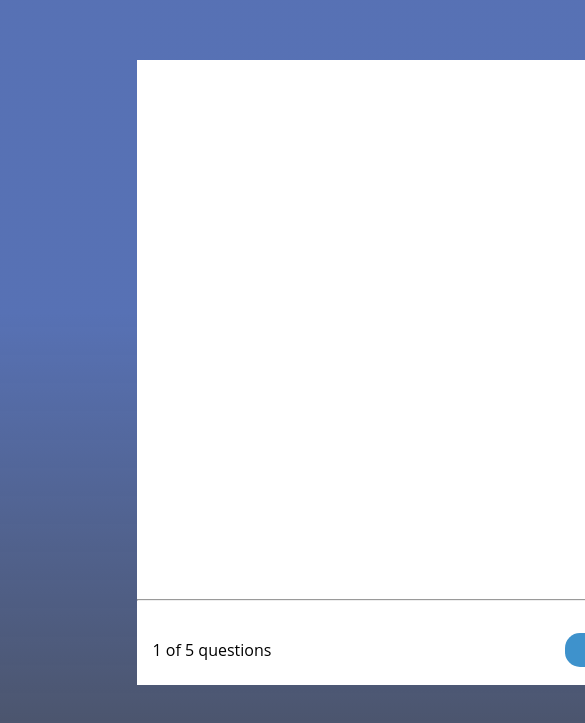
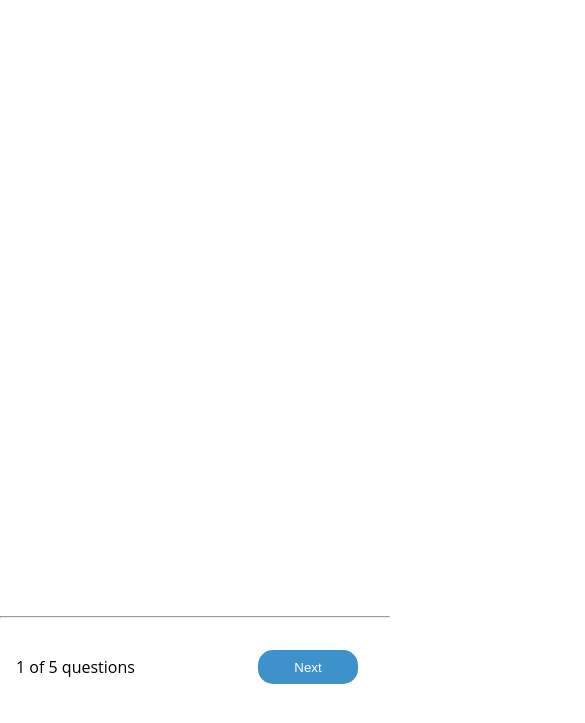
Before and after one commit to wiktorjedrus/quiz-app, a website built with Parcel: page quiz.html in a window 390 px wide. Shown: the part 109-832 px from the top of the page, 585 px wide, since content can reach past the window. Built offline with nearby package versions, Linux system fonts and the light colour scheme.

Commit message:
added responsiveness on quiz page

```diff
--- a/src/css/quiz.css
+++ b/src/css/quiz.css
@@ -6,12 +6,16 @@ body {
 	);
 }
 
+main {
+	display: flex;
+	flex-direction: column;
+	align-items: center;
+	justify-content: center;
+}
+
 .main-section__quizBox {
-	position: absolute;
 	width: 560px;
 	height: 625px;
-	top: 20%;
-	left: 35%;
 	background: #ffffff;
 }
 
@@ -77,3 +81,20 @@ body {
 	background: var(--secondary-color);
 	transition: all 0.2s ease-out;
 }
+
+@media (max-width: 570px) {
+	.main-section__quizBox {
+		width: 100vw;
+		height: 100vh;
+	}
+
+	.main-content__answers {
+		width: 80%;
+	}
+
+	.main-content__answer--btn {
+		min-width: 0;
+		width: 100%;
+		margin-left: 0;
+	}
+}
```
